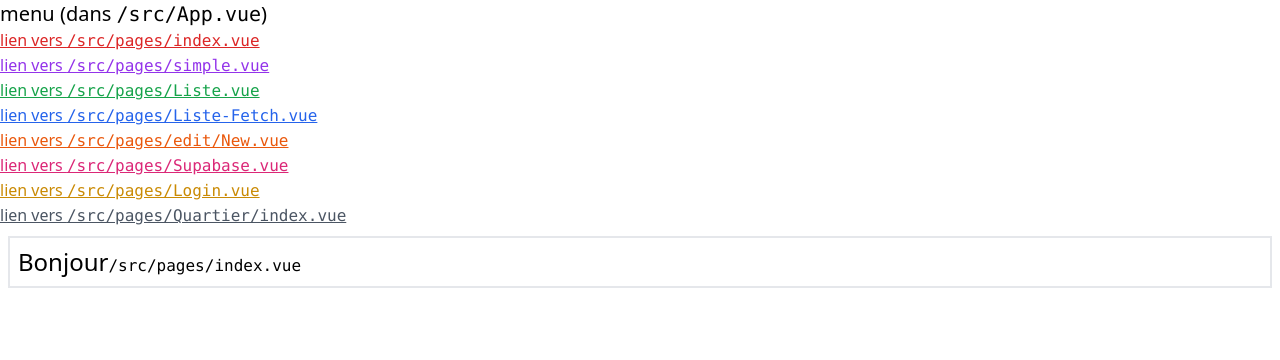
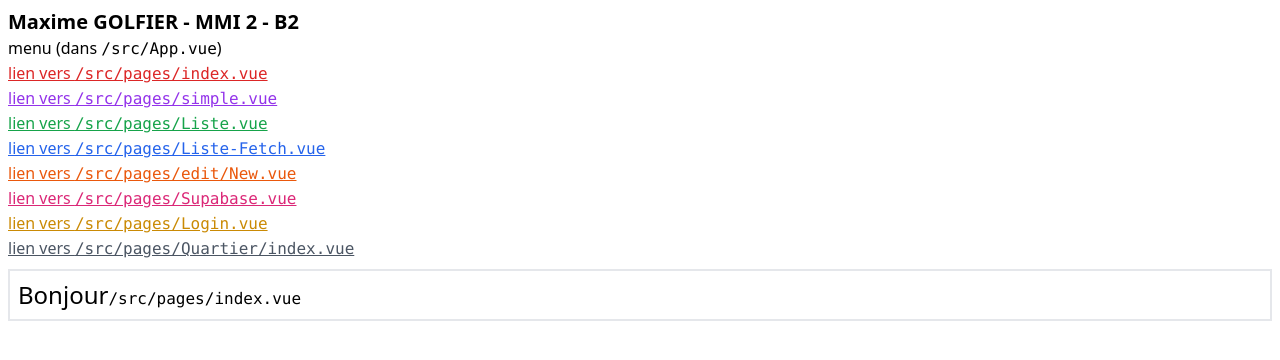
Before and after one commit to Golfier-Maxime/TP1-Pracht, a Vue app: page / in a window 1280 px wide. Shown: the top 360 px of the page. Built offline with nearby package versions, Linux system fonts and the light colour scheme; what @formkit/vue would draw is missing.

Commit message:
Fin de comprehention

```diff
--- a/src/App.vue
+++ b/src/App.vue
@@ -1,8 +1,7 @@
 <template>
-  <nav>
-    <h4 class="text-xl">
-      menu (dans <code class="font-mono">/src/App.vue</code>)
-    </h4>
+  <nav class="ml-2">
+    <h1 class="mt-2 text-xl font-bold">Maxime GOLFIER - MMI 2 - B2</h1>
+    <h4 class="">menu (dans <code class="font-mono">/src/App.vue</code>)</h4>
     <ul>
       <li>
         <router-link class="text-red-600 underline" to="/">
@@ -47,7 +46,7 @@
         </router-link>
       </li>
       <li>
-        <router-link class="text-gray-600 underline" to="/Quartier/index">
+        <router-link class="text-gray-600 underline" to="/Quartier/">
           lien vers
           <code class="font-mono">/src/pages/Quartier/index.vue</code>
         </router-link>
--- a/src/pages/Quartier/index.vue
+++ b/src/pages/Quartier/index.vue
@@ -1,17 +1,24 @@
 <script setup lang="ts">
-import { supabase } from "../../supabase";
-const { data, error } = await supabase.from("quartiercommune").select("*");
-if (error) console.log("n'a pas pu charger la table quartiercommune :", error);
+import groupBy from "lodash/groupBy";
+import { supabase } from "@/supabase";
+import { Disclosure } from "@headlessui/vue";
+const { data, error } = await supabase.from("quartierCommune").select("*");
+if (error) console.log("n'a pas pu charger la table quartierCommune :", error);
 </script>
 
-<template>
+  <template>
   <section class="flex flex-col">
     <h3 class="text-2xl">Liste des quartiers</h3>
     <ul>
       <li v-for="quartierObject in (data as any[])">
-        {{ quartierObject.libelle_Commune }} -
-        {{ quartierObject.libelle_Quartier }}
+        {{ quartierObject.Nom_Commune }} -
+        {{ quartierObject.Nom_Quartier }}
       </li>
     </ul>
+    <Disclosure
+      v-for="(listeQuartier, Nom_Commune) in groupBy(data, 'Nom_Commune')"
+      :key="Nom_Commune"
+    >
+    </Disclosure>
   </section>
 </template>
```
